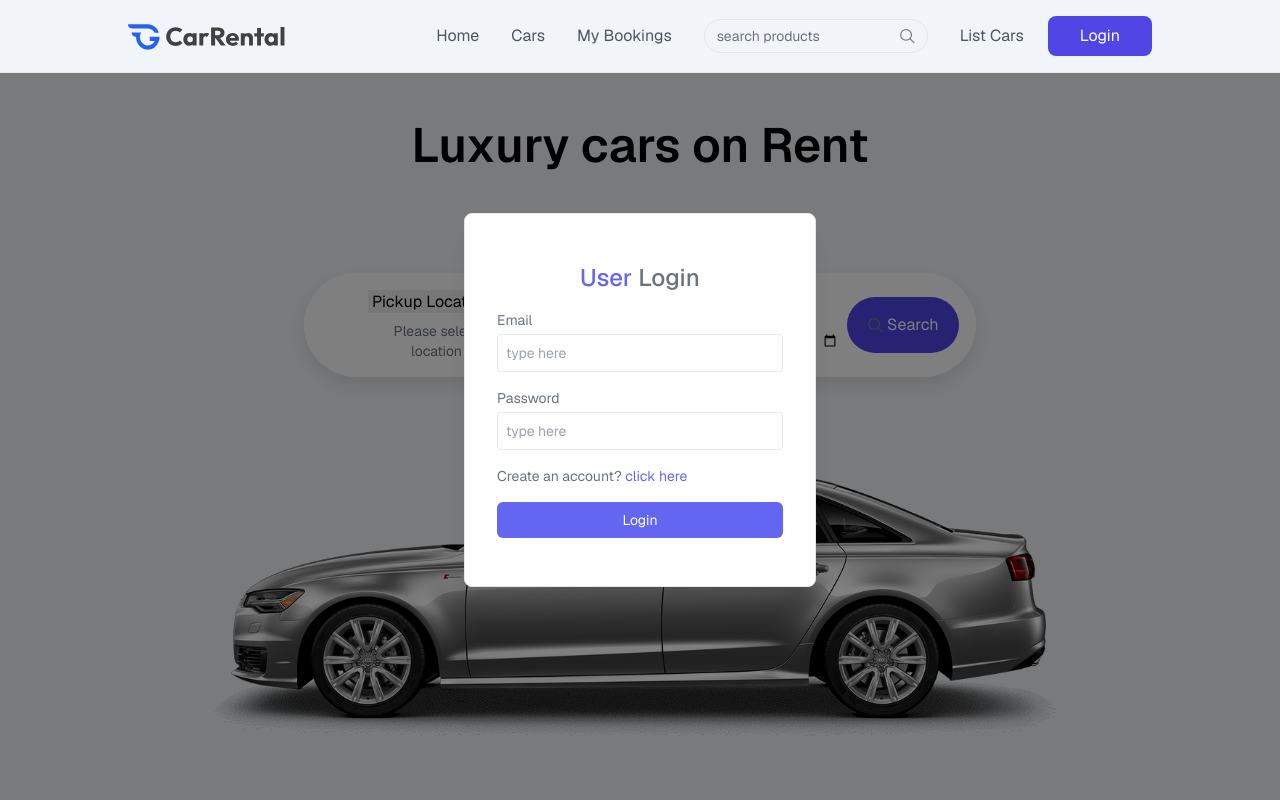
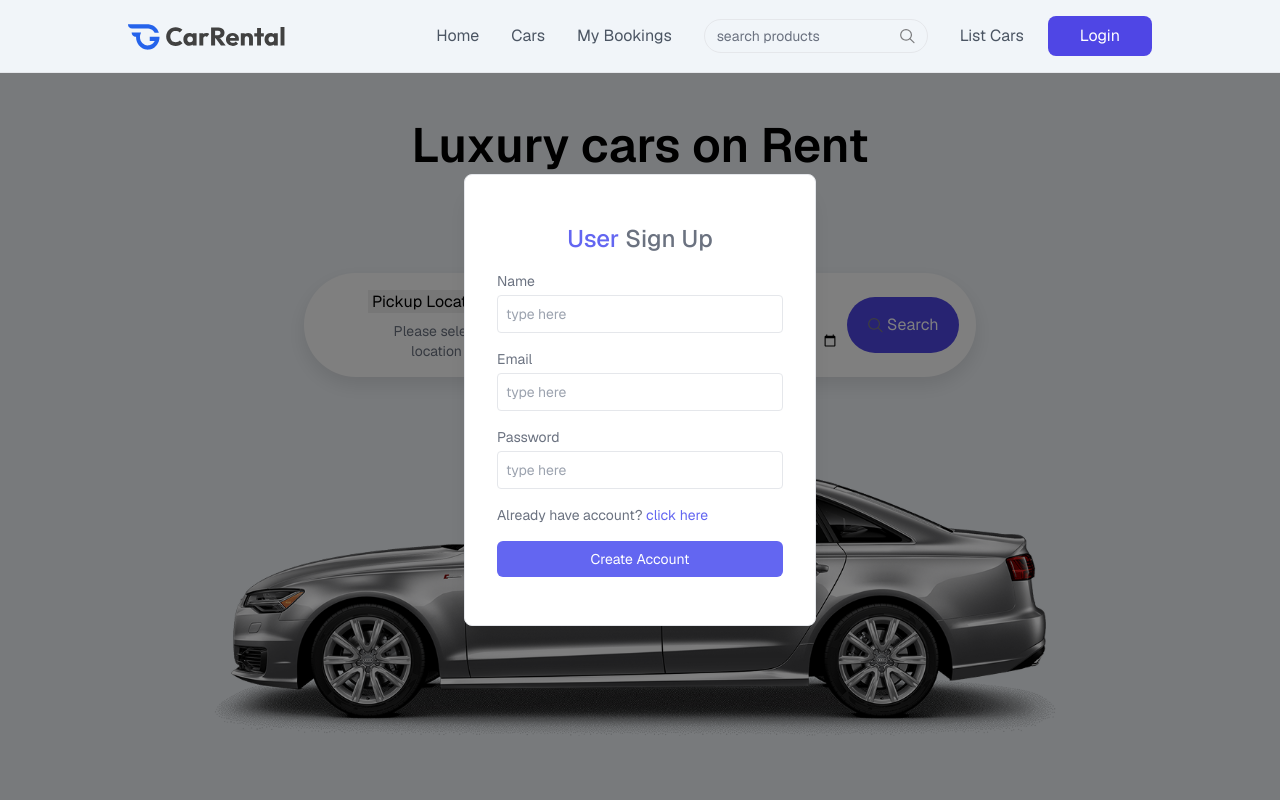
Before and after one commit to Thepradip-sj/car-rental, a React (Vite) app in the folder rent-car/client/: page / in a window 1280 px wide. Both pictures are taken after a click on the button "Login". Shown: the top 800 px of the page. Built offline with nearby package versions, Linux system fonts and the light colour scheme.

Commit message:
frontend done....

```diff
--- a/rent-car/client/src/App.jsx
+++ b/rent-car/client/src/App.jsx
@@ -15,15 +15,12 @@ import AddCar from './pages/owner/AddCar';
 import Login from './components/Login';
 
 
-
-
 export default function App() {
   const [showLogin,setShowLogin]=useState(false);
   const isOwnerPath=useLocation().pathname.startsWith('/owner');
   return (
     <>
-
-     {showLogin &&  <Login setShowLogin={setShowLogin}/>}
+      {showLogin &&  <Login setShowLogin={setShowLogin}/>}
       {!isOwnerPath && <Navbar setShowLogin={setShowLogin}/>}
       <Routes>
         <Route path='/' element={<Home/>}/>
--- a/rent-car/client/src/components/Login.jsx
+++ b/rent-car/client/src/components/Login.jsx
@@ -1,7 +1,7 @@
 import React from 'react'
 
 const Login = ({setShowLogin}) => {
-    const [state, setState] = React.useState("login");
+    const [state, setState] = React.useState("register");
     const [name, setName] = React.useState("");
     const [email, setEmail] = React.useState("");
     const [password, setPassword] = React.useState("");
@@ -13,7 +13,7 @@ const Login = ({setShowLogin}) => {
 
     return (
         <div onClick={()=>setShowLogin(false)} className="fixed top-0 bottom-0 left-0 right-0 z-100 flex items-center text-sm texy-gray-600 bg-black/50">
-        <form onClick={(e)=>e.stopPropagation} onSubmit={onSubmitHandler} className="flex flex-col gap-4 m-auto items-start p-8 py-12 w-80 sm:w-[352px] text-gray-500 rounded-lg shadow-xl border border-gray-200 bg-white">
+        <form onClick={(e)=>e.stopPropagation()} onSubmit={onSubmitHandler} className="flex flex-col gap-4 m-auto items-start p-8 py-12 w-80 sm:w-[352px] text-gray-500 rounded-lg shadow-xl border border-gray-200 bg-white">
             <p className="text-2xl font-medium m-auto">
                 <span className="text-indigo-500">User</span> {state === "login" ? "Login" : "Sign Up"}
             </p>
```
